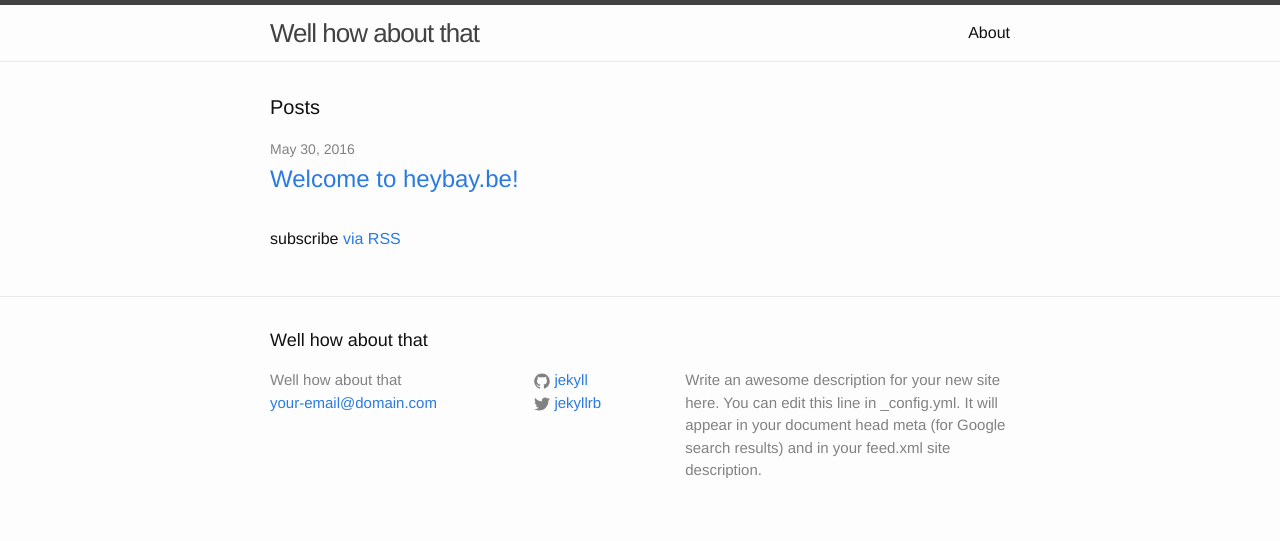
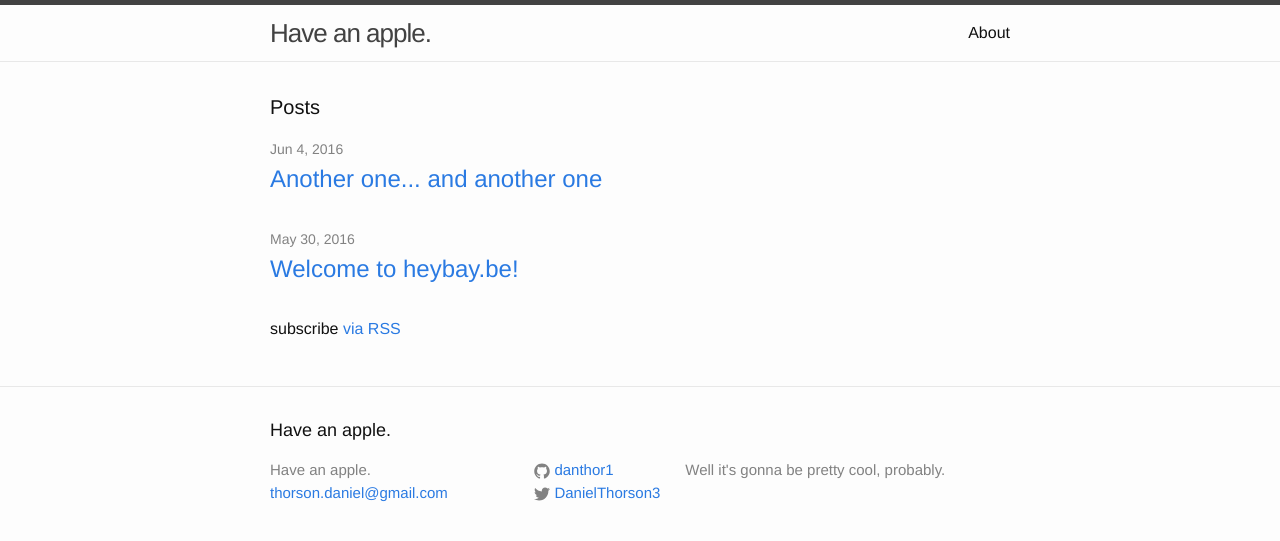
Before and after one commit to danthor1/danthor1.github.io, a Jekyll site: the page built from index.html, in a window 1280 px wide. Shown: the top 541 px of the page. Built offline with Jekyll 4.4.1, drawn with Linux system fonts in a browser that asks for light colours.

Commit message:
More custom stuff

```diff
--- a/_config.yml
+++ b/_config.yml
@@ -6,16 +6,13 @@
 # 'jekyll serve'. If you change this file, please restart the server process.
 
 # Site settings
-title: Well how about that
-email: your-email@domain.com
-description: > # this means to ignore newlines until "baseurl:"
-  Write an awesome description for your new site here. You can edit this
-  line in _config.yml. It will appear in your document head meta (for
-  Google search results) and in your feed.xml site description.
+title: Have an apple.
+email: thorson.daniel@gmail.com
+description: Well it's gonna be pretty cool, probably.
 baseurl: "" # the subpath of your site, e.g. /blog
-url: "http://yourdomain.com" # the base hostname & protocol for your site
-twitter_username: jekyllrb
-github_username:  jekyll
+url: "http://heybay.be" # the base hostname & protocol for your site
+twitter_username: DanielThorson3
+github_username: danthor1
 
 # Build settings
 markdown: kramdown
```
Also changed, not shown: _posts/2016-06-04-first-post.markdown (added, +7 -0 lines).
